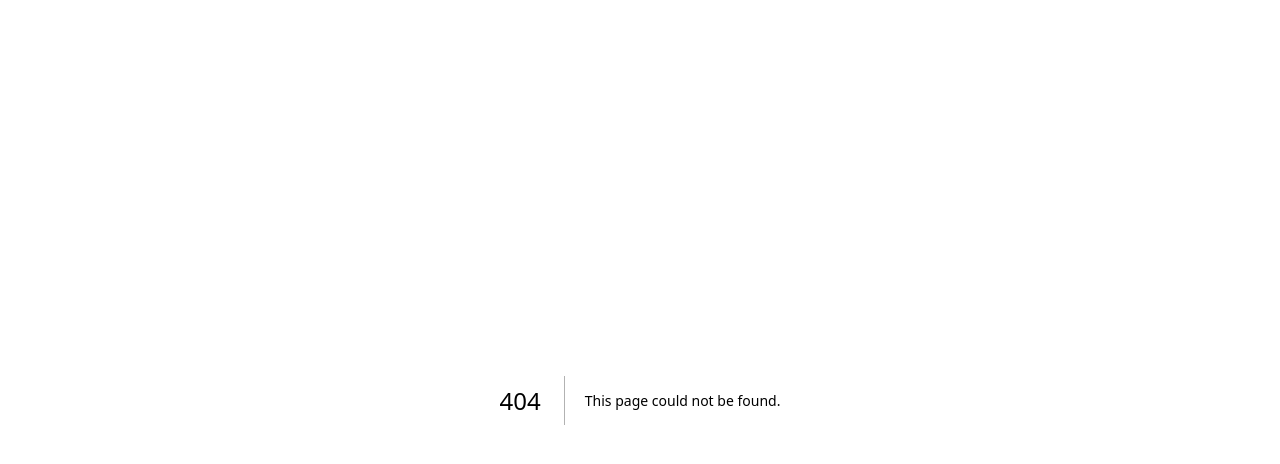
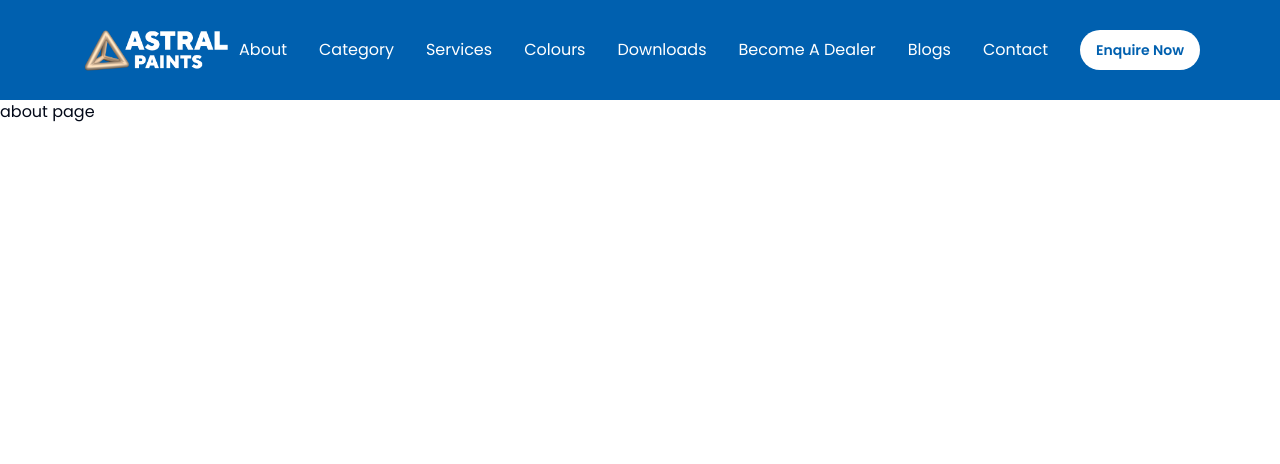
Before and after one commit to Yashhh08/astral-paints, a Next.js app: page /about in a window 1280 px wide. Before the commit this address had no page. Shown: the top 464 px of the page. Built offline with nearby package versions, Linux system fonts and the light colour scheme.

Commit message:
feat: add navbar

```diff
--- /dev/null
+++ b/app/(root)/(home)/about/page.tsx
@@ -0,0 +1,7 @@
+import React from "react";
+
+const page = () => {
+  return <div>about page</div>;
+};
+
+export default page;
--- a/app/(root)/(home)/page.tsx
+++ b/app/(root)/(home)/page.tsx
@@ -1,5 +1,9 @@
-import Image from "next/image";
+import Navbar from "@/components/shared/Navbar";
 
 export default function Home() {
-  return <main className="">Homepage</main>;
+  return (
+    <main className="flex flex-col gap-10">
+      {/* <Navbar /> */}
+    </main>
+  );
 }
--- /dev/null
+++ b/app/(root)/layout.tsx
@@ -0,0 +1,28 @@
+import Navbar from "@/components/shared/Navbar";
+import { Metadata } from "next";
+import React from "react";
+
+export const metadata: Metadata = {
+  title: "Astral Paints",
+  description: "",
+  icons: {
+    icon: "/assets/images/",
+  },
+  openGraph: {
+    title: "OnVigil",
+    description: "",
+    images: [{ url: "/assets/images/" }],
+  },
+};
+
+const Layout = ({ children }: { children: React.ReactNode }) => {
+  return (
+    <div className="flex flex-col h-screen">
+      <Navbar />
+      <main className="flex-1">{children}</main>
+      {/* <Footer /> */}
+    </div>
+  );
+};
+
+export default Layout;
--- a/app/layout.tsx
+++ b/app/layout.tsx
@@ -21,7 +21,7 @@
   children: React.ReactNode;
 }>) {
   return (
-    <html lang="en" suppressHydrationWarning>
+    <html lang="en" suppressHydrationWarning->
       <body className={`${poppins.variable} font-poppins`}>
         <main>{children}</main>
       </body>
--- /dev/null
+++ b/components/shared/Navbar.tsx
@@ -0,0 +1,86 @@
+"use client";
+
+import { navbarLinks } from "@/constants/navbarLinks";
+import Image from "next/image";
+import Link from "next/link";
+import React from "react";
+import { Button } from "../ui/button";
+import {
+  Sheet,
+  SheetClose,
+  SheetContent,
+  SheetTrigger,
+} from "@/components/ui/sheet";
+import { GiHamburgerMenu } from "react-icons/gi";
+import { usePathname } from "next/navigation";
+
+const Navbar = () => {
+  const pathname = usePathname();
+
+  return (
+    <nav className="h-[100px] bg-[#0060AF] text-white py-[28px] px-[40px] md:px-[80px] flex justify-between items-center">
+      <Link href="/">
+        <Image
+          src="/assets/images/astral-logo.png"
+          alt="Logo"
+          width={150}
+          height={47.55}
+        />
+      </Link>
+
+      <div className="hidden xl:flex justify-center items-center gap-8">
+        <div className="flex justify-center items-center gap-8">
+          {navbarLinks.map((link) => {
+            return (
+              <Link
+                href={link.path}
+                key={link.name}
+                className="hover:scale-95 hover:underline underline-offset-4 transition-all"
+              >
+                {link.name}
+              </Link>
+            );
+          })}
+        </div>
+
+        <Link href="/contact">
+          <Button className="bg-white text-[#0060AF] hover:text-white font-semibold rounded-[20px]">
+            Enquire Now
+          </Button>
+        </Link>
+      </div>
+
+      <div className="xl:hidden">
+        <Sheet>
+          <SheetTrigger className="flex justify-center items-center ml-2">
+            <GiHamburgerMenu />
+          </SheetTrigger>
+          <SheetContent side={"right"} className="flex flex-col gap-5 pt-10">
+            {navbarLinks.map((link) => {
+              let active = false;
+
+              if (link.path === pathname) {
+                active = true;
+              }
+
+              return (
+                <SheetClose asChild key={link.name}>
+                  <Link
+                    href={link.path}
+                    className={`flex justify-start items-center gap-4 font-medium text-lg ${
+                      active ? "text-primary font-bold" : ""
+                    }`}
+                  >
+                    {link.name}
+                  </Link>
+                </SheetClose>
+              );
+            })}
+          </SheetContent>
+        </Sheet>
+      </div>
+    </nav>
+  );
+};
+
+export default Navbar;
--- /dev/null
+++ b/components/ui/button.tsx
@@ -0,0 +1,56 @@
+import * as React from "react"
+import { Slot } from "@radix-ui/react-slot"
+import { cva, type VariantProps } from "class-variance-authority"
+
+import { cn } from "@/lib/utils"
+
+const buttonVariants = cva(
+  "inline-flex items-center justify-center whitespace-nowrap rounded-md text-sm font-medium ring-offset-background transition-colors focus-visible:outline-none focus-visible:ring-2 focus-visible:ring-ring focus-visible:ring-offset-2 disabled:pointer-events-none disabled:opacity-50",
+  {
+    variants: {
+      variant: {
+        default: "bg-primary text-primary-foreground hover:bg-primary/90",
+        destructive:
+          "bg-destructive text-destructive-foreground hover:bg-destructive/90",
+        outline:
+          "border border-input bg-background hover:bg-accent hover:text-accent-foreground",
+        secondary:
+          "bg-secondary text-secondary-foreground hover:bg-secondary/80",
+        ghost: "hover:bg-accent hover:text-accent-foreground",
+        link: "text-primary underline-offset-4 hover:underline",
+      },
+      size: {
+        default: "h-10 px-4 py-2",
+        sm: "h-9 rounded-md px-3",
+        lg: "h-11 rounded-md px-8",
+        icon: "h-10 w-10",
+      },
+    },
+    defaultVariants: {
+      variant: "default",
+      size: "default",
+    },
+  }
+)
+
+export interface ButtonProps
+  extends React.ButtonHTMLAttributes<HTMLButtonElement>,
+    VariantProps<typeof buttonVariants> {
+  asChild?: boolean
+}
+
+const Button = React.forwardRef<HTMLButtonElement, ButtonProps>(
+  ({ className, variant, size, asChild = false, ...props }, ref) => {
+    const Comp = asChild ? Slot : "button"
+    return (
+      <Comp
+        className={cn(buttonVariants({ variant, size, className }))}
+        ref={ref}
+        {...props}
+      />
+    )
+  }
+)
+Button.displayName = "Button"
+
+export { Button, buttonVariants }
--- /dev/null
+++ b/components/ui/sheet.tsx
@@ -0,0 +1,140 @@
+"use client"
+
+import * as React from "react"
+import * as SheetPrimitive from "@radix-ui/react-dialog"
+import { cva, type VariantProps } from "class-variance-authority"
+import { X } from "lucide-react"
+
+import { cn } from "@/lib/utils"
+
+const Sheet = SheetPrimitive.Root
+
+const SheetTrigger = SheetPrimitive.Trigger
+
+const SheetClose = SheetPrimitive.Close
+
+const SheetPortal = SheetPrimitive.Portal
+
+const SheetOverlay = React.forwardRef<
+  React.ElementRef<typeof SheetPrimitive.Overlay>,
+  React.ComponentPropsWithoutRef<typeof SheetPrimitive.Overlay>
+>(({ className, ...props }, ref) => (
+  <SheetPrimitive.Overlay
+    className={cn(
+      "fixed inset-0 z-50 bg-black/80  data-[state=open]:animate-in data-[state=closed]:animate-out data-[state=closed]:fade-out-0 data-[state=open]:fade-in-0",
+      className
+    )}
+    {...props}
+    ref={ref}
+  />
+))
+SheetOverlay.displayName = SheetPrimitive.Overlay.displayName
+
+const sheetVariants = cva(
+  "fixed z-50 gap-4 bg-background p-6 shadow-lg transition ease-in-out data-[state=open]:animate-in data-[state=closed]:animate-out data-[state=closed]:duration-300 data-[state=open]:duration-500",
+  {
+    variants: {
+      side: {
+        top: "inset-x-0 top-0 border-b data-[state=closed]:slide-out-to-top data-[state=open]:slide-in-from-top",
+        bottom:
+          "inset-x-0 bottom-0 border-t data-[state=closed]:slide-out-to-bottom data-[state=open]:slide-in-from-bottom",
+        left: "inset-y-0 left-0 h-full w-3/4 border-r data-[state=closed]:slide-out-to-left data-[state=open]:slide-in-from-left sm:max-w-sm",
+        right:
+          "inset-y-0 right-0 h-full w-3/4  border-l data-[state=closed]:slide-out-to-right data-[state=open]:slide-in-from-right sm:max-w-sm",
+      },
+    },
+    defaultVariants: {
+      side: "right",
+    },
+  }
+)
+
+interface SheetContentProps
+  extends React.ComponentPropsWithoutRef<typeof SheetPrimitive.Content>,
+    VariantProps<typeof sheetVariants> {}
+
+const SheetContent = React.forwardRef<
+  React.ElementRef<typeof SheetPrimitive.Content>,
+  SheetContentProps
+>(({ side = "right", className, children, ...props }, ref) => (
+  <SheetPortal>
+    <SheetOverlay />
+    <SheetPrimitive.Content
+      ref={ref}
+      className={cn(sheetVariants({ side }), className)}
+      {...props}
+    >
+      {children}
+      <SheetPrimitive.Close className="absolute right-4 top-4 rounded-sm opacity-70 ring-offset-background transition-opacity hover:opacity-100 focus:outline-none focus:ring-2 focus:ring-ring focus:ring-offset-2 disabled:pointer-events-none data-[state=open]:bg-secondary">
+        <X className="h-4 w-4" />
+        <span className="sr-only">Close</span>
+      </SheetPrimitive.Close>
+    </SheetPrimitive.Content>
+  </SheetPortal>
+))
+SheetContent.displayName = SheetPrimitive.Content.displayName
+
+const SheetHeader = ({
+  className,
+  ...props
+}: React.HTMLAttributes<HTMLDivElement>) => (
+  <div
+    className={cn(
+      "flex flex-col space-y-2 text-center sm:text-left",
+      className
+    )}
+    {...props}
+  />
+)
+SheetHeader.displayName = "SheetHeader"
+
+const SheetFooter = ({
+  className,
+  ...props
+}: React.HTMLAttributes<HTMLDivElement>) => (
+  <div
+    className={cn(
+      "flex flex-col-reverse sm:flex-row sm:justify-end sm:space-x-2",
+      className
+    )}
+    {...props}
+  />
+)
+SheetFooter.displayName = "SheetFooter"
+
+const SheetTitle = React.forwardRef<
+  React.ElementRef<typeof SheetPrimitive.Title>,
+  React.ComponentPropsWithoutRef<typeof SheetPrimitive.Title>
+>(({ className, ...props }, ref) => (
+  <SheetPrimitive.Title
+    ref={ref}
+    className={cn("text-lg font-semibold text-foreground", className)}
+    {...props}
+  />
+))
+SheetTitle.displayName = SheetPrimitive.Title.displayName
+
+const SheetDescription = React.forwardRef<
+  React.ElementRef<typeof SheetPrimitive.Description>,
+  React.ComponentPropsWithoutRef<typeof SheetPrimitive.Description>
+>(({ className, ...props }, ref) => (
+  <SheetPrimitive.Description
+    ref={ref}
+    className={cn("text-sm text-muted-foreground", className)}
+    {...props}
+  />
+))
+SheetDescription.displayName = SheetPrimitive.Description.displayName
+
+export {
+  Sheet,
+  SheetPortal,
+  SheetOverlay,
+  SheetTrigger,
+  SheetClose,
+  SheetContent,
+  SheetHeader,
+  SheetFooter,
+  SheetTitle,
+  SheetDescription,
+}
--- /dev/null
+++ b/constants/navbarLinks.tsx
@@ -0,0 +1,39 @@
+interface NavbarLink {
+  name: string;
+  path: string;
+}
+
+export const navbarLinks: NavbarLink[] = [
+  {
+    name: "About",
+    path: "/about",
+  },
+  {
+    name: "Category",
+    path: "/category",
+  },
+  {
+    name: "Services",
+    path: "/services",
+  },
+  {
+    name: "Colours",
+    path: "/colours",
+  },
+  {
+    name: "Downloads",
+    path: "/downloads",
+  },
+  {
+    name: "Become A Dealer",
+    path: "/become-a-dealer",
+  },
+  {
+    name: "Blogs",
+    path: "/blogs",
+  },
+  {
+    name: "Contact",
+    path: "/contact",
+  },
+];
--- a/package.json
+++ b/package.json
@@ -9,12 +9,15 @@
     "lint": "next lint"
   },
   "dependencies": {
+    "@radix-ui/react-dialog": "^1.1.1",
+    "@radix-ui/react-slot": "^1.1.0",
     "class-variance-authority": "^0.7.0",
     "clsx": "^2.1.1",
     "lucide-react": "^0.427.0",
     "next": "14.2.5",
     "react": "^18",
     "react-dom": "^18",
+    "react-icons": "^5.3.0",
     "tailwind-merge": "^2.5.2",
     "tailwindcss-animate": "^1.0.7"
   },
```
Also changed, not shown: public/assets/images/astral-logo.png (added), 1 other file (tests, documents, lock files or other folders).
